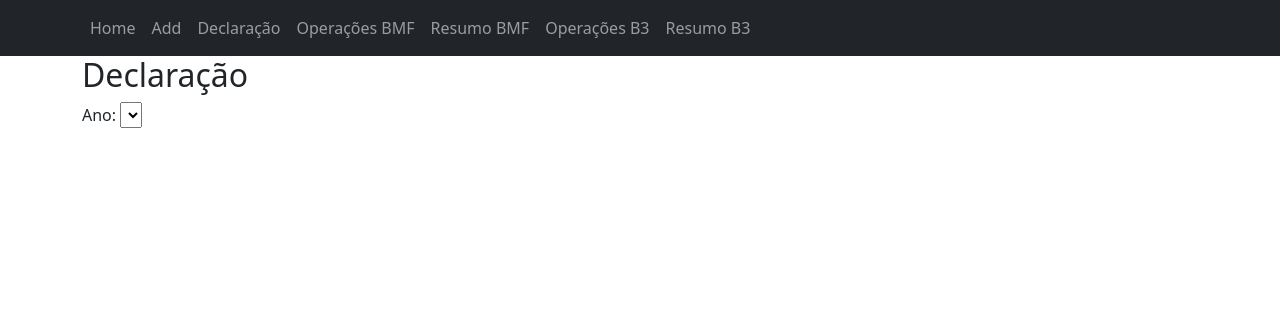
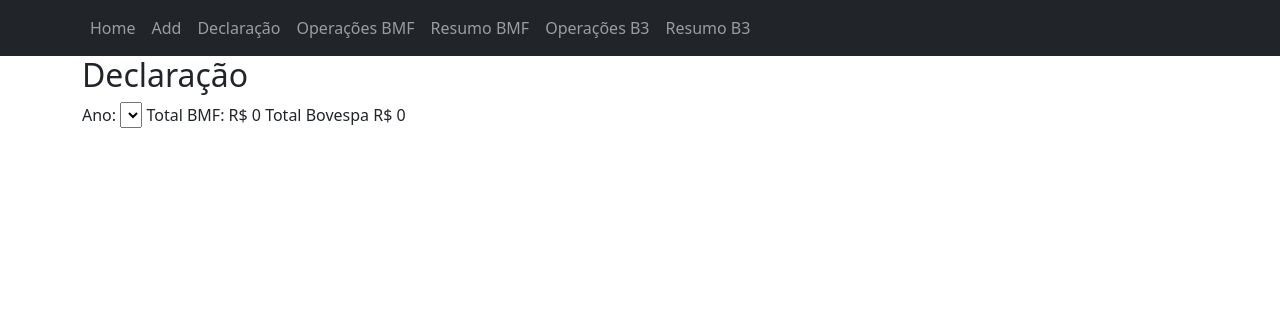
Before and after one commit to balaios/notas_corretagem, a Flask app: page /declaracao in a window 1280 px wide. Shown: the top 316 px of the page. Run offline with Flask 2, Linux system fonts and the light colour scheme; data that the repository does not hold is empty.

Commit message:
Soma dos valores.

```diff
--- a/notas_corretagem/routes/main.py
+++ b/notas_corretagem/routes/main.py
@@ -1,9 +1,9 @@
-from flask import Blueprint, redirect, render_template, request, url_for
+from flask import Blueprint, redirect, render_template, url_for
 
 from ..extensions import db
 from ..forms.upload import Pdf
-from ..models.bmf import Folhasbmf, Notasbmf, Operaçõesbmf
-from ..models.bovespa import Folhasbovespa, Notasbovespa, Operaçõesbovespa
+from ..models.bmf import Folhasbmf, Operaçõesbmf
+from ..models.bovespa import Folhasbovespa, Operaçõesbovespa
 from ..models.upload import Upload
 from ..pdf import principal
 
@@ -36,15 +36,24 @@ def add():
 @main.route("/declaracao")
 def declaração():
 
-    bovespa = Notasbovespa.query.all()
-    bmf = Notasbmf.query.all()
-    notas = bmf + bovespa
+    bovespa = Folhasbovespa.query.all()
+    bmf = Folhasbmf.query.all()
+    folhas = bmf + bovespa
 
+    total_bmf = 0
+    total_bovespa = 0
     anos = set()
-    for nota in notas:
-        anos.add(nota.data_pregão.split("/")[2])
+    for folha in folhas:
+        if folha.__tablename__ == "folhas_bmf":
+            anos.add(folha.notas_bmf.data_pregão.split("/")[2])
+            if folha.total_líquido_nota != "|":
+                total_bmf += float(folha.total_líquido_nota)
+        else:
+            anos.add(folha.notas_bovespa.data_pregão.split("/")[2])
+            if folha.líquido != "|":
+                total_bovespa += float(folha.líquido)
 
-    return render_template("declaracao.html", anos=anos)
+    return render_template("declaracao.html", anos=anos, total_bmf=total_bmf, total_bovespa=total_bovespa)
 
 
 @main.route("/operacoesbmf")
--- a/notas_corretagem/templates/declaracao.html
+++ b/notas_corretagem/templates/declaracao.html
@@ -9,5 +9,8 @@
       <option value="{{ ano }}">{{ ano }}</option>
     {% endfor %}
     </select>
+
+    Total BMF: R$ {{ total_bmf }}
+    Total Bovespa R$ {{ total_bovespa }}
   </form>
 {% endblock %}
```
